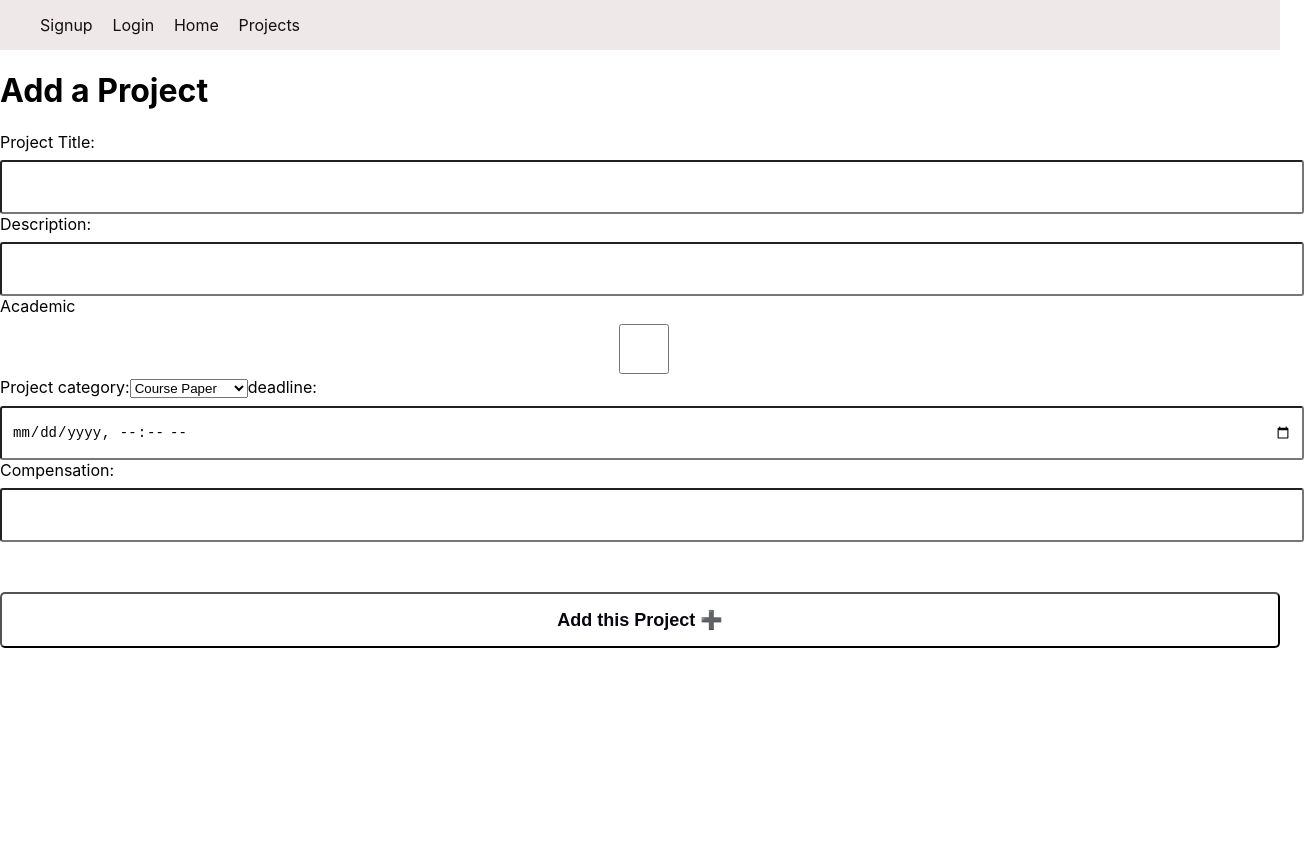
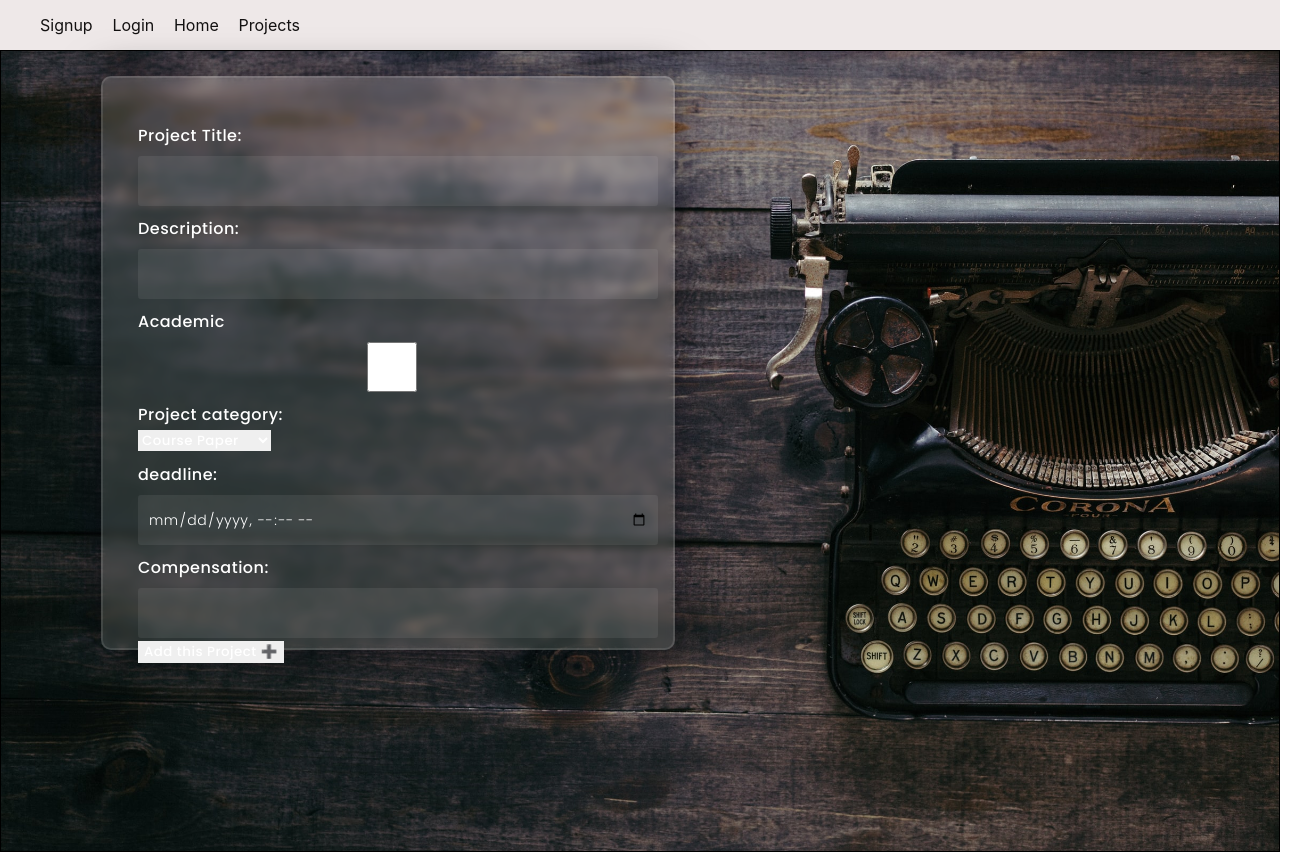
Before and after one commit to THBH85/ghostler, a React (Create React App) app in the folder client/: page /projects/add in a window 1280 px wide. Shown: the whole page, 1304 px wide, since content can reach past the window. Before the commit the page ends 800 px from the top, so only its background shows below. Built offline with nearby package versions, Linux system fonts and the light colour scheme; no server answers.

Commit message:
add style

```diff
--- a/client/src/App.css
+++ b/client/src/App.css
@@ -93,7 +93,6 @@ body {
     padding: 0;
     margin: 0;
 }
-
 
 .container-home-intro {
     color: white;
@@ -234,6 +233,8 @@ LogIn
     cursor: pointer;
 }
 
+/*
+
 
 input {
     display: block;
@@ -258,3 +259,114 @@ button {
     border-radius: 5px;
     cursor: pointer;
 }
+*/
+.search-bar {
+    width: 650px;
+    height: 30px;
+}
+
+.filter-row {
+    display: flex;
+    align-items: center;
+    justify-content: space-around;
+    padding: 10px 10px;
+    margin: 0px 10px 20px 10px;
+    border: 1px solid rgb(120, 117, 117);
+}
+
+.all-projects-container {
+    margin: 10px 20px;
+    font-family: Poppins;
+}
+
+.all-projects-container h1 {
+    margin-left: 10px;
+}
+
+.project-card {
+    margin: 0px 10px;
+    font-family: Poppins;
+    color: #000;
+    display: flex;
+}
+
+.project-card p {
+    padding: 0px 10px;
+}
+
+.compensation {
+    color: rgb(42, 80, 4);
+}
+
+.project-details-box {
+    height: 400px;
+    width: 400px;
+    background-color: rgba(255, 255, 255, 0.13);
+    border-radius: 10px;
+    backdrop-filter: blur(5px);
+    border: 2px solid rgba(255, 255, 255, 0.1);
+    box-shadow: 0 0 40px rgba(8, 7, 16, 0.6);
+    padding: 35px 35px;
+    margin-left: 150px;
+    margin-top: 80px;
+}
+
+.project-details-box * {
+    font-family: 'Poppins', sans-serif;
+    color: #ffffff;
+    letter-spacing: 0.5px;
+    outline: none;
+    border: none;
+}
+
+.add-project-box {
+    height: 500px;
+    width: 500px;
+    background-color: rgba(255, 255, 255, 0.13);
+    border-radius: 10px;
+    backdrop-filter: blur(5px);
+    border: 2px solid rgba(255, 255, 255, 0.1);
+    box-shadow: 0 0 40px rgba(8, 7, 16, 0.6);
+    padding: 35px 35px;
+    margin-left: 100px;
+    margin-top: 25px;
+}
+
+.add-project-box * {
+    font-family: 'Poppins', sans-serif;
+    color: #ffffff;
+    letter-spacing: 0.5px;
+    outline: none;
+    border: none;
+}
+
+.add-project-label {
+    display: block;
+    margin-top: 10px;
+    font-size: 16px;
+    font-weight: 500;
+}
+
+.add-project-input {
+    display: block;
+    height: 50px;
+    width: 100%;
+    background-color: rgba(255, 255, 255, 0.07);
+    border-radius: 3px;
+    padding: 0 10px;
+    margin-top: 8px;
+    font-size: 14px;
+    font-weight: 300;
+}
+
+.add-project-button {
+    margin-top: 50px;
+    width: 100%;
+    background-color: #ffffff;
+    color: #080710;
+    padding: 15px 0;
+    font-size: 18px;
+    font-weight: 600;
+    border-radius: 5px;
+    cursor: pointer;
+}
--- a/client/src/components/AddProject.js
+++ b/client/src/components/AddProject.js
@@ -15,7 +15,7 @@ export default function AddProject(props) {
 	const handleSubmit = e => {
 		e.preventDefault()
 		// send the form data to the backend
-		const storedToken=localStorage.getItem('authToken')
+		const storedToken = localStorage.getItem('authToken')
 		axios.post('/api/projects', { title, description, academic, category, date, compensation }, { headers: { Authorization: `Bearer ${storedToken}` } })
 			.then(response => {
 				console.log(response)
@@ -34,32 +34,32 @@ export default function AddProject(props) {
 	}
 
 	return (
-		<>
-			<h1>Add a Project</h1>
+		<div className='container-background'>
+			<div className='add-project-box'>
 				<form onSubmit={handleSubmit}>
 
-                <label htmlFor="title">Project Title: </label>
-				<input
+					<label className='add-project-label' htmlFor="title">Project Title: </label>
+					<input className='add-project-input'
 						type="text"
 						value={title}
 						onChange={e => setTitle(e.target.value)}
 					/>
 
-                <label htmlFor="description">Description: </label>
-				<input
+					<label className='add-project-label' htmlFor="description">Description: </label>
+					<input className='add-project-input'
 						type="text"
 						value={description}
 						onChange={e => setDescription(e.target.value)}
 					/>
 
-				<label htmlFor="academic">Academic</label>
-                <input
+					<label className='add-project-label' htmlFor="academic">Academic</label>
+					<input className='add-project-input'
 						type="checkbox"
 						value={academic}
 						onChange={e => setAcademic(e.target.checked)}
 					/>
 
-                <label htmlFor="category">Project category:</label>
+					<label className='add-project-label' htmlFor="category">Project category:</label>
 					<select
 						onChange={e => setCategory(e.target.value)}
 						value={category}
@@ -73,15 +73,15 @@ export default function AddProject(props) {
 						<option value="Other" >Other</option>
 					</select>
 
-				<label htmlFor="date">deadline: </label>
-				<input
+					<label className='add-project-label' htmlFor="date">deadline: </label>
+					<input className='add-project-input'
 						type="datetime-local"
 						value={date}
 						onChange={e => setDate(e.target.value)}
 					/>
 
-				<label htmlFor="compensation">Compensation: </label>
-				<input
+					<label className='add-project-label' htmlFor="compensation">Compensation: </label>
+					<input className='add-project-input'
 						type="text"
 						value={compensation}
 						onChange={e => setCompensation(e.target.value)}
@@ -89,6 +89,7 @@ export default function AddProject(props) {
 
 					<button type="submit">Add this Project ➕</button>
 				</form>
-		</>
+			</div>
+		</div>
 	)
 }
--- a/client/src/components/ProjectCard.js
+++ b/client/src/components/ProjectCard.js
@@ -1,16 +1,20 @@
 import React from 'react'
 import { Link } from 'react-router-dom'
 
-export default function ProjectCard({ title, description, _id }) {
+export default function ProjectCard({ title, category, compensation,  _id }) {
 	return (
 		<div>
 			<Link className='link' to={`/projects/${_id}`}>
-            <div>
-				<h3>Project title: {title}</h3>
-                <p>Project description: {description}</p>
+            <div className='project-card'>
+				<p>TITLE: {title}</p>
+                <p>CATEGORY: {category}</p>
+				<p className='compensation'>COMPENSATION: {compensation}</p>
 
 
-                </div>
+
+
+            </div>
+			<hr />
 			</Link>
 		</div>
 	)
--- a/client/src/pages/AllProjects.js
+++ b/client/src/pages/AllProjects.js
@@ -50,10 +50,11 @@ export default function AllProjects() {
 
 	return (
 		<div>
-			<div>
-				<h1>All Projects</h1>
-				<form>
-					<input type="text" value={search} onChange={handleSearch} placeholder="Search for specific projects "></input>
+			<div className='all-projects-container'>
+				<h1>Check out all the amazing projects</h1>
+				<div >
+				<form className="filter-row">
+					<input className="search-bar" type="text" value={search} onChange={handleSearch} placeholder="Search for specific projects "></input>
 					<label htmlFor="isAcademic">Show only academic projects: </label>
 					<input type="checkbox" checked={isAcademic} onChange={handleIsAcademicChange}></input>
 					<label htmlFor="filterCategories">Filter categories: </label>
@@ -65,6 +66,7 @@ export default function AllProjects() {
 							))}
 					</select>
 				</form>
+				</div>
 				{projects
 					.filter(project => {
 						return project.title.includes(search);
--- a/client/src/pages/ProjectDetails.js
+++ b/client/src/pages/ProjectDetails.js
@@ -10,10 +10,9 @@ export default function ProjectDetails() {
 
 
 	useEffect(() => {
-		const storedToken=localStorage.getItem('authToken')
+		const storedToken = localStorage.getItem('authToken')
 		axios.get(`/api/projects/${id}`, { headers: { Authorization: `Bearer ${storedToken}` } })
 			.then(response => {
-				console.log("hello", response.data)
 				setProject(response.data.project)
 			})
 			.catch(err => console.log(err))
@@ -22,21 +21,27 @@ export default function ProjectDetails() {
 	return (
 		<>
 			{project === null ? <h3>Loading...</h3> :
-				<>
+				<div className='container-background'>
+					<div className='project-details-box'>
+
 						<h1>Project Details</h1>
 						<h3>Title: {project.title}</h3>
 						<h5>Description: {project.description}</h5>
 						<h5>Category: {project.category}</h5>
 						<h5>Deadline: {project.dateString} ({project.timeString})</h5>
 						<h5>Compensation: {project.compensation}</h5>
+
+					</div>
 					<Link to={`/projects/edit/${project._id}`}>
 							<button>Edit this Project 📝</button>
 						</Link>
-				</>
+				</div>
 			}
 		</>
 	)
 }
 
+
+
 //  project.dateString = project.date.toLocaleDateString('de-DE'),
 //  project.timeString = project.date.toLocaleTimeString([], {hour: '2-digit', minute:'2-digit'})
```
Lines whose indentation alone changed are shown as unchanged.
